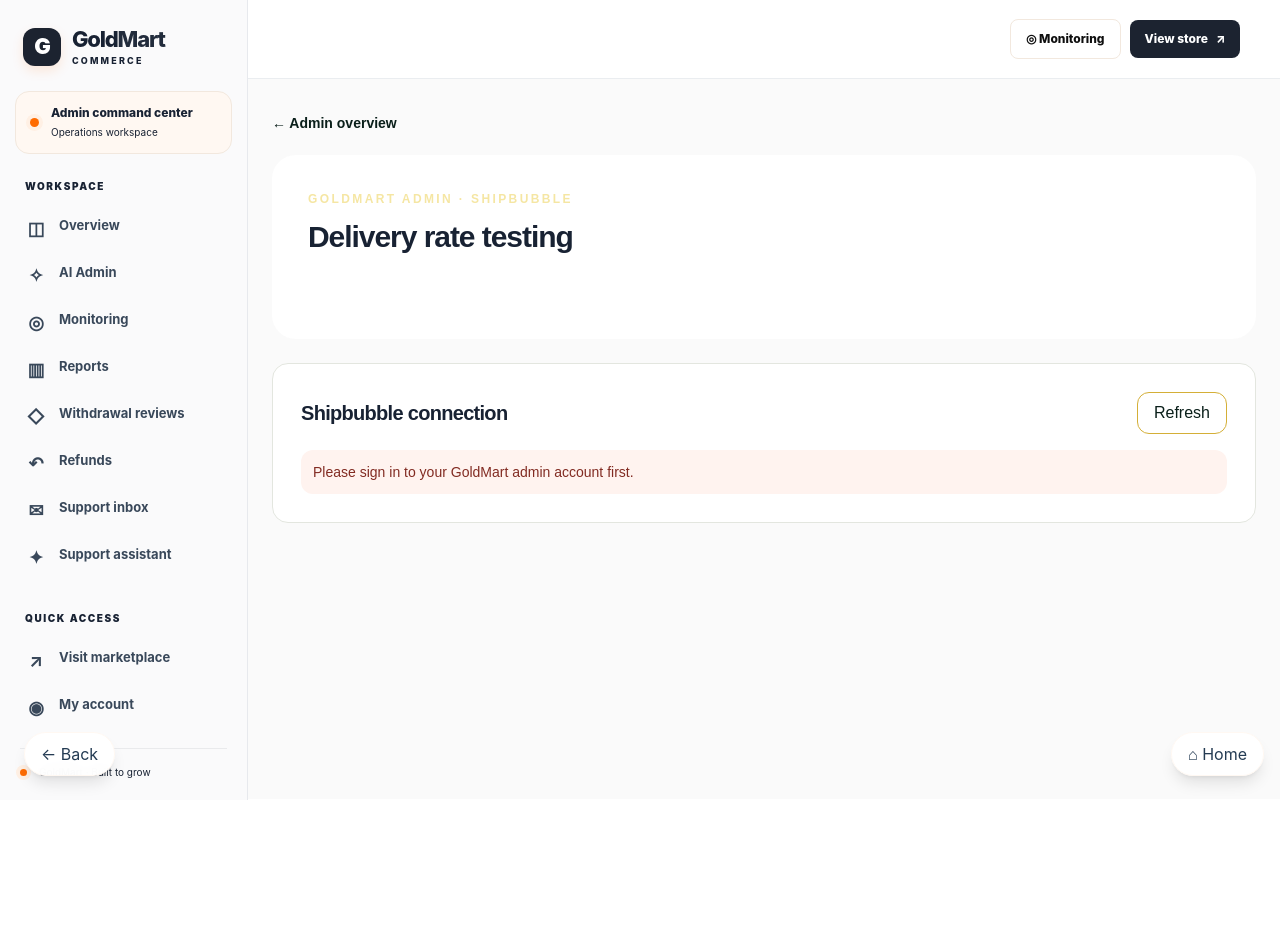
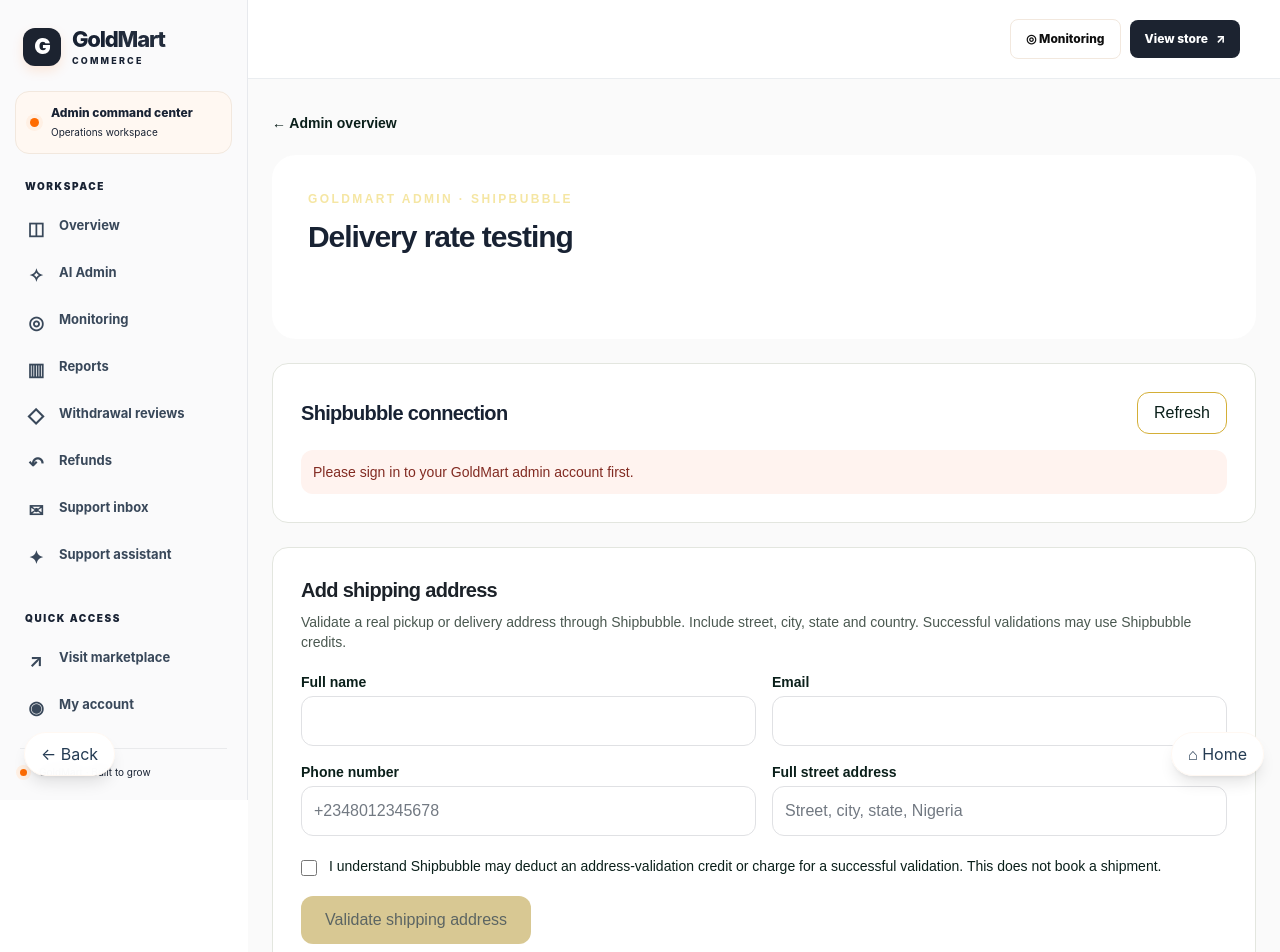
Before and after one commit to oscar1-max/Gold-mart-Ybsr, a Next.js app: page /admin/shipping in a window 1280 px wide. Shown: the top 952 px of the page. Before the commit the page ends 800 px from the top, so only its background shows below. Built offline with nearby package versions, Linux system fonts and the light colour scheme.

Commit message:
Add Shipbubble admin address validation form

```diff
--- a/app/admin/shipping/page.tsx
+++ b/app/admin/shipping/page.tsx
@@ -30,6 +30,7 @@
   addresses?: Address[];
   categories?: Category[];
   rates?: Rate[];
+  address?: Address;
 };
 
 const fieldClass =
@@ -45,6 +46,14 @@
 
 export default function AdminShippingPage() {
   const [loading, setLoading] = useState(true);
+  const [validating, setValidating] = useState(false);
+  const [addressError, setAddressError] = useState("");
+  const [addressSuccess, setAddressSuccess] = useState("");
+  const [addressName, setAddressName] = useState("");
+  const [addressEmail, setAddressEmail] = useState("");
+  const [addressPhone, setAddressPhone] = useState("");
+  const [addressText, setAddressText] = useState("");
+  const [confirmCredit, setConfirmCredit] = useState(false);
   const [quoting, setQuoting] = useState(false);
   const [error, setError] = useState("");
   const [quoteError, setQuoteError] = useState("");
@@ -115,6 +124,54 @@
     void load(controller.signal);
     return () => controller.abort();
   }, [load]);
+
+  async function validateAddress(event: FormEvent<HTMLFormElement>) {
+    event.preventDefault();
+    if (validating || !confirmCredit) return;
+    setValidating(true);
+    setAddressError("");
+    setAddressSuccess("");
+    const token = localStorage.getItem("goldmart_token");
+    if (!token) {
+      setAddressError("Sign in to your GoldMart admin account first.");
+      setValidating(false);
+      return;
+    }
+    try {
+      const response = await fetch(`${API_URL}/api/shipping/addresses/validate`, {
+        method: "POST",
+        headers: {
+          Authorization: `Bearer ${token}`,
+          Accept: "application/json",
+          "Content-Type": "application/json",
+        },
+        body: JSON.stringify({
+          name: addressName.trim(),
+          email: addressEmail.trim(),
+          phone: addressPhone.trim(),
+          address: addressText.trim(),
+          confirm_validation_charge: true,
+        }),
+      });
+      const data: ApiResponse = await response.json();
+      if (!response.ok || !data.success || !data.address) {
+        throw new Error(data.message || "Unable to validate address.");
+      }
+      const added = data.address;
+      setAddresses((old) => old.some((a) => a.address_code === added.address_code)
+        ? old : [...old, added]);
+      setAddressSuccess(`Address validated successfully. Address code: ${added.address_code}`);
+      setAddressName("");
+      setAddressEmail("");
+      setAddressPhone("");
+      setAddressText("");
+      setConfirmCredit(false);
+    } catch (err) {
+      setAddressError(err instanceof Error ? err.message : "Address validation failed.");
+    } finally {
+      setValidating(false);
+    }
+  }
 
   async function preview(event: FormEvent<HTMLFormElement>) {
     event.preventDefault();
@@ -214,6 +271,52 @@
           )}
         </div>
 
+        <form onSubmit={validateAddress} className="mt-6 rounded-2xl border border-[#E3E6DF] bg-white p-5 sm:p-7">
+          <h2 className="text-xl font-bold text-[#0A1F1A]">Add shipping address</h2>
+          <p className="mt-2 text-sm text-[#4A5850]">
+            Validate a real pickup or delivery address through Shipbubble. Include street,
+            city, state and country. Successful validations may use Shipbubble credits.
+          </p>
+          <div className="mt-5 grid gap-4 sm:grid-cols-2">
+            <div>
+              <label htmlFor="gm-address-name" className={labelClass}>Full name</label>
+              <input id="gm-address-name" className={fieldClass} value={addressName}
+                onChange={(e) => setAddressName(e.target.value)} maxLength={120} minLength={2}
+                autoComplete="name" required />
+            </div>
+            <div>
+              <label htmlFor="gm-address-email" className={labelClass}>Email</label>
+              <input id="gm-address-email" className={fieldClass} type="email" value={addressEmail}
+                onChange={(e) => setAddressEmail(e.target.value)} maxLength={254}
+                autoComplete="email" required />
+            </div>
+            <div>
+              <label htmlFor="gm-address-phone" className={labelClass}>Phone number</label>
+              <input id="gm-address-phone" className={fieldClass} type="tel" value={addressPhone}
+                onChange={(e) => setAddressPhone(e.target.value)} maxLength={23}
+                autoComplete="tel" placeholder="+2348012345678" required />
+            </div>
+            <div>
+              <label htmlFor="gm-address-full" className={labelClass}>Full street address</label>
+              <input id="gm-address-full" className={fieldClass} value={addressText}
+                onChange={(e) => setAddressText(e.target.value)} maxLength={350} minLength={12}
+                autoComplete="street-address" placeholder="Street, city, state, Nigeria" required />
+            </div>
+          </div>
+          <label className="mt-5 flex items-start gap-3 text-sm text-[#0A1F1A]">
+            <input type="checkbox" checked={confirmCredit} onChange={(e) => setConfirmCredit(e.target.checked)}
+              className="mt-1 h-4 w-4 accent-[#D4AF37]" required />
+            I understand Shipbubble may deduct an address-validation credit or charge
+            for a successful validation. This does not book a shipment.
+          </label>
+          {addressError && <p role="alert" className="mt-4 rounded-xl bg-[#FFF3EF] p-3 text-sm text-[#822B22]">{addressError}</p>}
+          {addressSuccess && <p role="status" className="mt-4 rounded-xl bg-[#F5E6A3] p-3 text-sm font-semibold text-[#0A1F1A]">{addressSuccess}</p>}
+          <button type="submit" disabled={validating || !confirmCredit}
+            className="mt-5 rounded-xl bg-[#D4AF37] px-6 py-3 font-bold text-[#0A1F1A] disabled:opacity-50">
+            {validating ? "Validating address…" : "Validate shipping address"}
+          </button>
+        </form>
+
         {!loading && !error && addresses.length >= 2 && categories.length > 0 && (
           <form onSubmit={preview} className="mt-6 rounded-2xl border border-[#E3E6DF] bg-white p-5 sm:p-7">
             <h2 className="text-xl font-bold text-[#0A1F1A]">Preview live delivery prices</h2>
```
